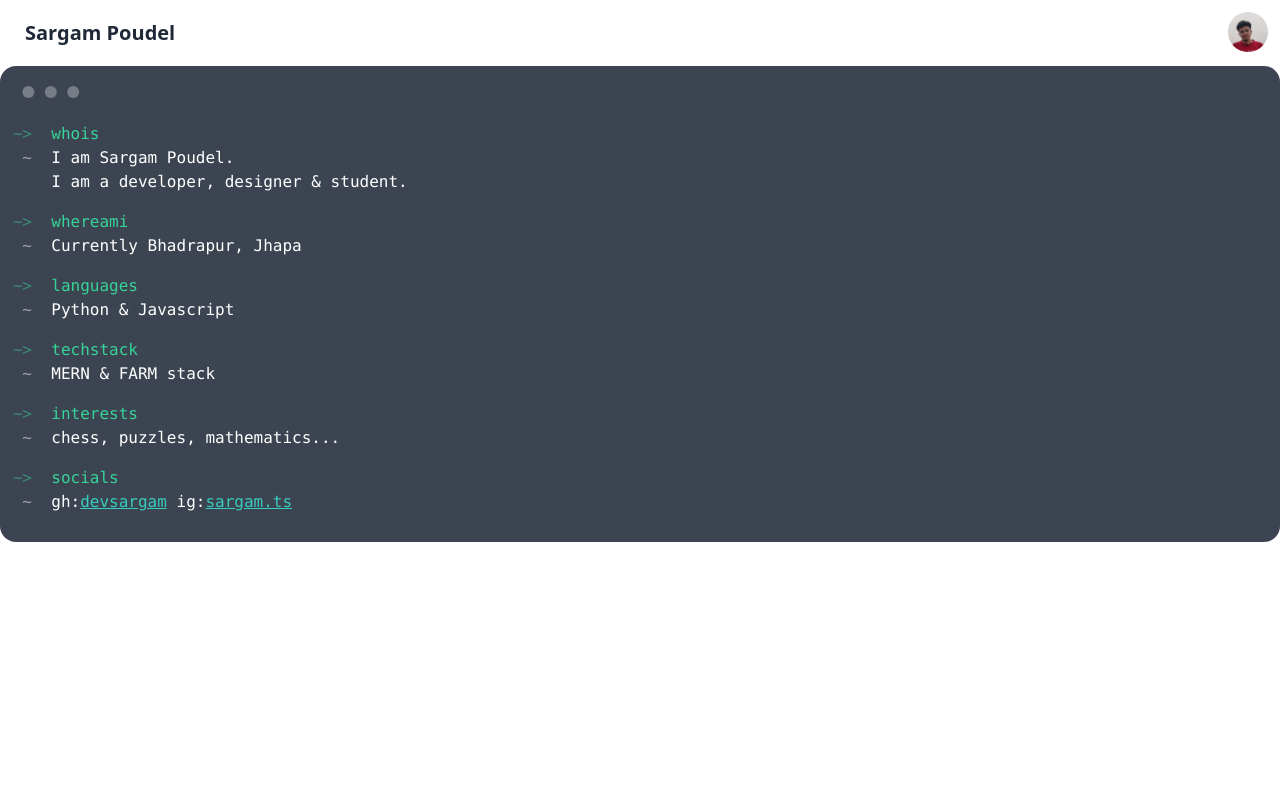
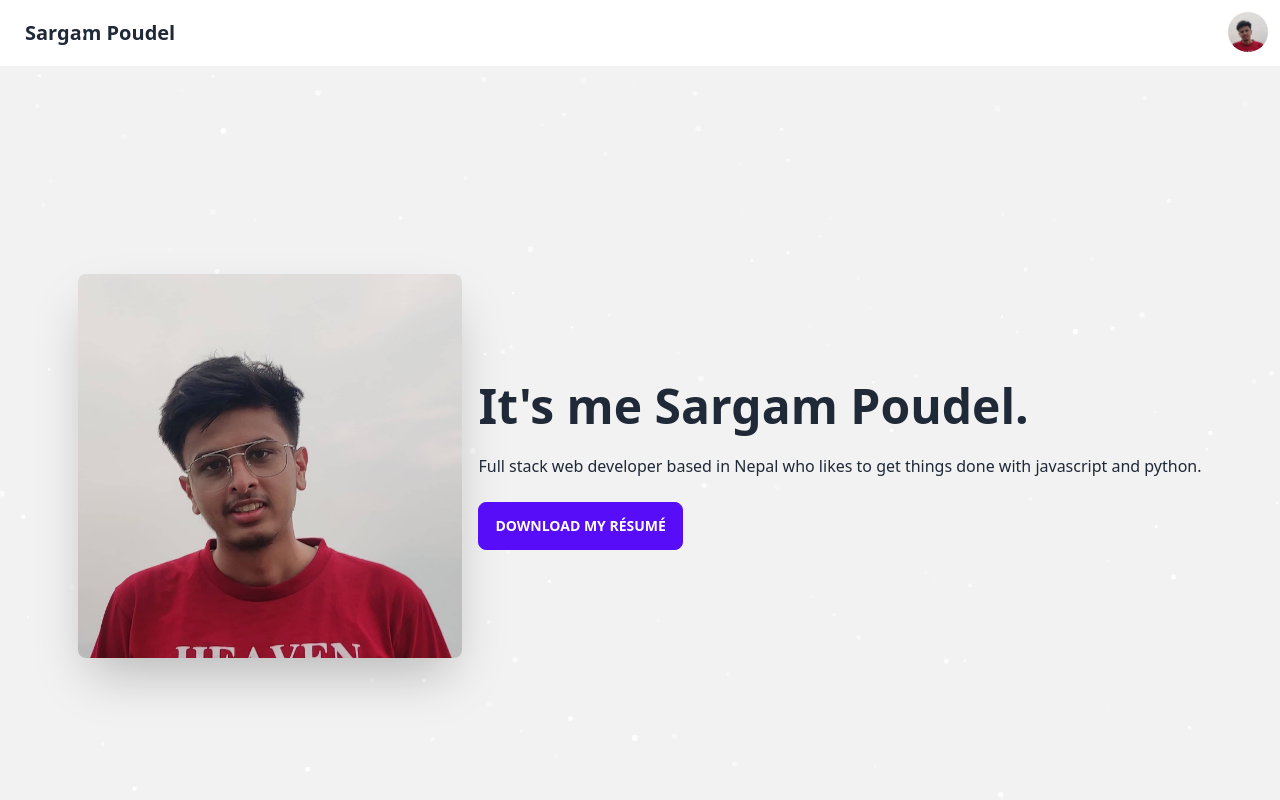
Before and after one commit to SargamArchives/Personalsite, a React (Vite) app: page / in a window 1280 px wide. Shown: the top 800 px of the page. Built offline with nearby package versions, Linux system fonts and the light colour scheme.

Commit message:
mass commit lot of working changes

```diff
--- a/package.json
+++ b/package.json
@@ -13,7 +13,8 @@
     "daisyui": "^2.17.0",
     "react": "^17.0.2",
     "react-dom": "^17.0.2",
-    "react-tsparticles": "^2.1.0"
+    "react-tsparticles": "^2.1.0",
+    "tsparticles": "^2.1.0"
   },
   "devDependencies": {
     "@vitejs/plugin-react": "^1.0.7",
--- a/src/App.jsx
+++ b/src/App.jsx
@@ -1,11 +1,17 @@
 import AboutMe from "./components/AboutMe";
+import Hero from "./components/Hero";
 import Nav from "./components/Nav";
+import ParticleBackground from "./components/Particles";
 
 function App() {
   return (
-    <div className="container mx-auto">
+    <div className="mx-auto">
       <Nav />
+      <ParticleBackground />
+      <Hero />
+      <div class="divider"></div>
       <AboutMe />
+      <div class="divider"></div>
     </div>
   );
 }
--- a/src/components/AboutMe.jsx
+++ b/src/components/AboutMe.jsx
@@ -1,13 +1,13 @@
 import React from "react";
 import useTyping from "../hooks/useTyping";
-import gh from "../assets/gh.svg";
 
 function AboutMe() {
   let aboutText = useTyping("I am a developer, designer & student.");
   let interestText = useTyping("I love playing with javascript and python.");
 
   return (
-    <div className="mockup-code mx-auto">
+    <div className="mockup-code mx-auto container">
+      <h1 className="text-center text-xl font-bold">My Brief Intro</h1>
       <div className="py-2">
         <pre data-prefix="~>" className="text-success">
           <code>whois</code>
--- /dev/null
+++ b/src/components/Hero.jsx
@@ -0,0 +1,28 @@
+import React from "react";
+import dp from "../assets/dp.jpg";
+import useTyping from "../hooks/useTyping";
+
+function Hero() {
+  let intro = useTyping("It's me Sargam Poudel.");
+  return (
+    <div class="hero min-h-screen bg-base-200">
+      <div class="hero-content flex-col lg:flex-row">
+        <img
+          //   src="https://api.lorem.space/image/movie?w=260&h=400"
+          src={dp}
+          class="max-w-sm rounded-lg shadow-2xl"
+        />
+        <div>
+          <h1 class="text-5xl font-bold"> {intro}</h1>
+          <p class="py-6">
+            Full stack web developer based in Nepal who likes to get things done
+            with javascript and python.
+          </p>
+          <button class="btn btn-primary">Download my résumé</button>
+        </div>
+      </div>
+    </div>
+  );
+}
+
+export default Hero;
--- a/src/components/Nav.jsx
+++ b/src/components/Nav.jsx
@@ -3,7 +3,7 @@ import dp from "../assets/dp.jpg";
 
 const Nav = () => {
   return (
-    <nav className="container mx-auto">
+    <nav className="container  mx-auto">
       <div className="navbar bg-base-100">
         <div className="flex-1">
           <a className="btn btn-ghost normal-case text-xl">Sargam Poudel</a>
--- a/src/components/Particles.jsx
+++ b/src/components/Particles.jsx
@@ -1,14 +1,37 @@
+// import Particles from "react-tsparticles";
+// import { loadFull } from "react-tsparticles";
+import particleConfig from "../particle.config.js";
+
+// const ParticlesBackground = () => {
+//   const particlesInit = async (main) => {
+//     console.log(main);
+//     await loadFull(tsParticles);
+//   };
+
+//   const particlesLoaded = (container) => {
+//     console.log(container);
+//   };
+
+//   return (
+//     <Particles
+//       id="tsparticles"
+//       options={particleConfig}
+//       init={particlesInit}
+//       loaded={particlesLoaded}
+//     />
+//   );
+// };
+
+// export default ParticlesBackground;
 import Particles from "react-tsparticles";
 import { loadFull } from "tsparticles";
 
-const App = () => {
+const ParticleBackground = () => {
   const particlesInit = async (main) => {
+    console.log("checking ");
     console.log(main);
 
-    // you can initialize the tsParticles instance (main) here, adding custom shapes or presets
-    // this loads the tsparticles package bundle, it's the easiest method for getting everything ready
-    // starting from v2 you can add only the features you need reducing the bundle size
-    await loadFull(tsParticles);
+    await loadFull(main);
   };
 
   const particlesLoaded = (container) => {
@@ -18,9 +41,10 @@ const App = () => {
   return (
     <Particles
       id="tsparticles"
-      url="http://foo.bar/particles.json"
+      options={particleConfig}
       init={particlesInit}
       loaded={particlesLoaded}
     />
   );
 };
+export default ParticleBackground;
--- /dev/null
+++ b/src/particle.config.js
@@ -0,0 +1,111 @@
+const particleConfig = {
+  particles: {
+    number: {
+      value: 160,
+      density: {
+        enable: true,
+        value_area: 800,
+      },
+    },
+    color: {
+      value: "#ffffff",
+    },
+    shape: {
+      type: "circle",
+      stroke: {
+        width: 0,
+        color: "#000000",
+      },
+      polygon: {
+        nb_sides: 5,
+      },
+      image: {
+        src: "img/github.svg",
+        width: 100,
+        height: 100,
+      },
+    },
+    opacity: {
+      value: 1,
+      random: true,
+      anim: {
+        enable: true,
+        speed: 1,
+        opacity_min: 0,
+        sync: false,
+      },
+    },
+    size: {
+      value: 3,
+      random: true,
+      anim: {
+        enable: false,
+        speed: 4,
+        size_min: 0.3,
+        sync: false,
+      },
+    },
+    line_linked: {
+      enable: false,
+      distance: 150,
+      color: "#ffffff",
+      opacity: 0.4,
+      width: 1,
+    },
+    move: {
+      enable: true,
+      speed: 1,
+      direction: "none",
+      random: true,
+      straight: false,
+      out_mode: "out",
+      bounce: false,
+      attract: {
+        enable: false,
+        rotateX: 600,
+        rotateY: 600,
+      },
+    },
+  },
+  interactivity: {
+    detect_on: "canvas",
+    events: {
+      onhover: {
+        enable: true,
+        mode: "bubble",
+      },
+      onclick: {
+        enable: true,
+        mode: "repulse",
+      },
+      resize: true,
+    },
+    modes: {
+      grab: {
+        distance: 400,
+        line_linked: {
+          opacity: 1,
+        },
+      },
+      bubble: {
+        distance: 250,
+        size: 0,
+        duration: 2,
+        opacity: 0,
+        speed: 3,
+      },
+      repulse: {
+        distance: 400,
+        duration: 0.4,
+      },
+      push: {
+        particles_nb: 4,
+      },
+      remove: {
+        particles_nb: 2,
+      },
+    },
+  },
+  retina_detect: true,
+};
+export default particleConfig;
```
Also changed, not shown: 1 other file (tests, documents, lock files or other folders).
